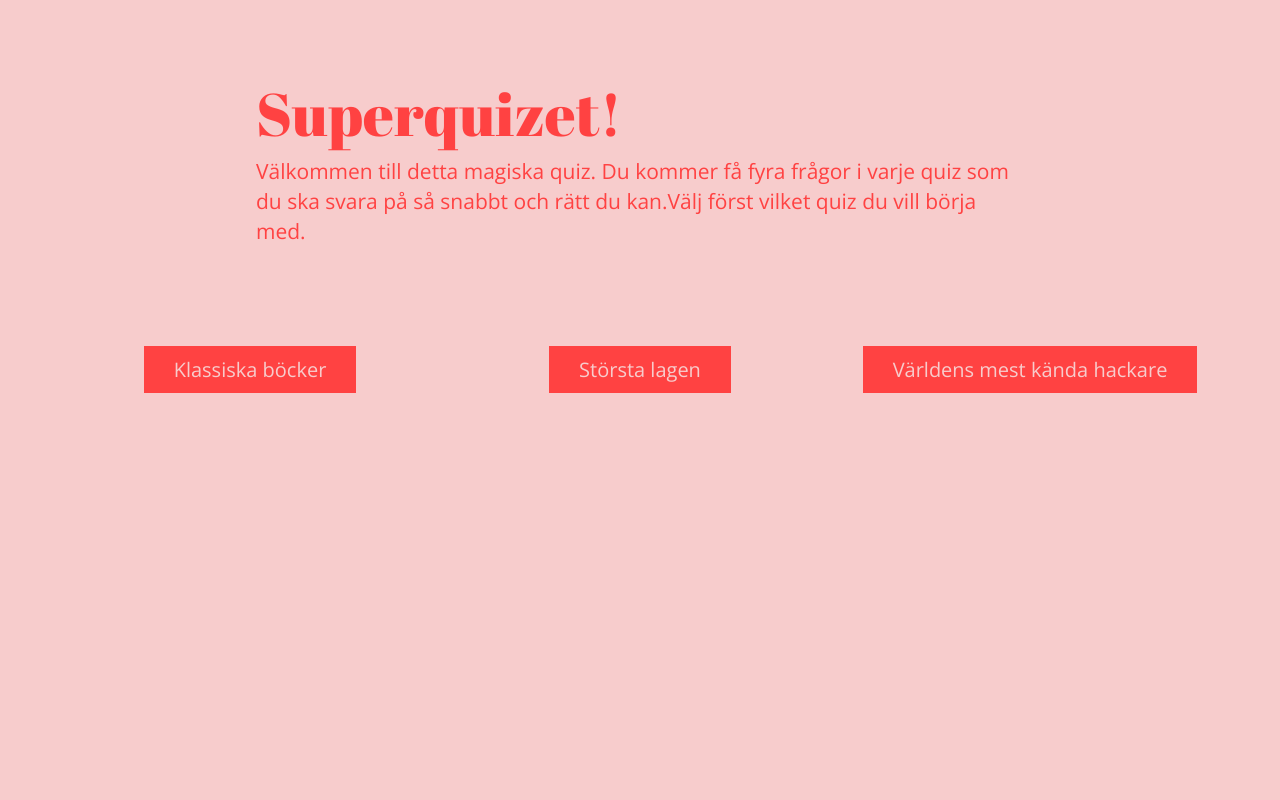
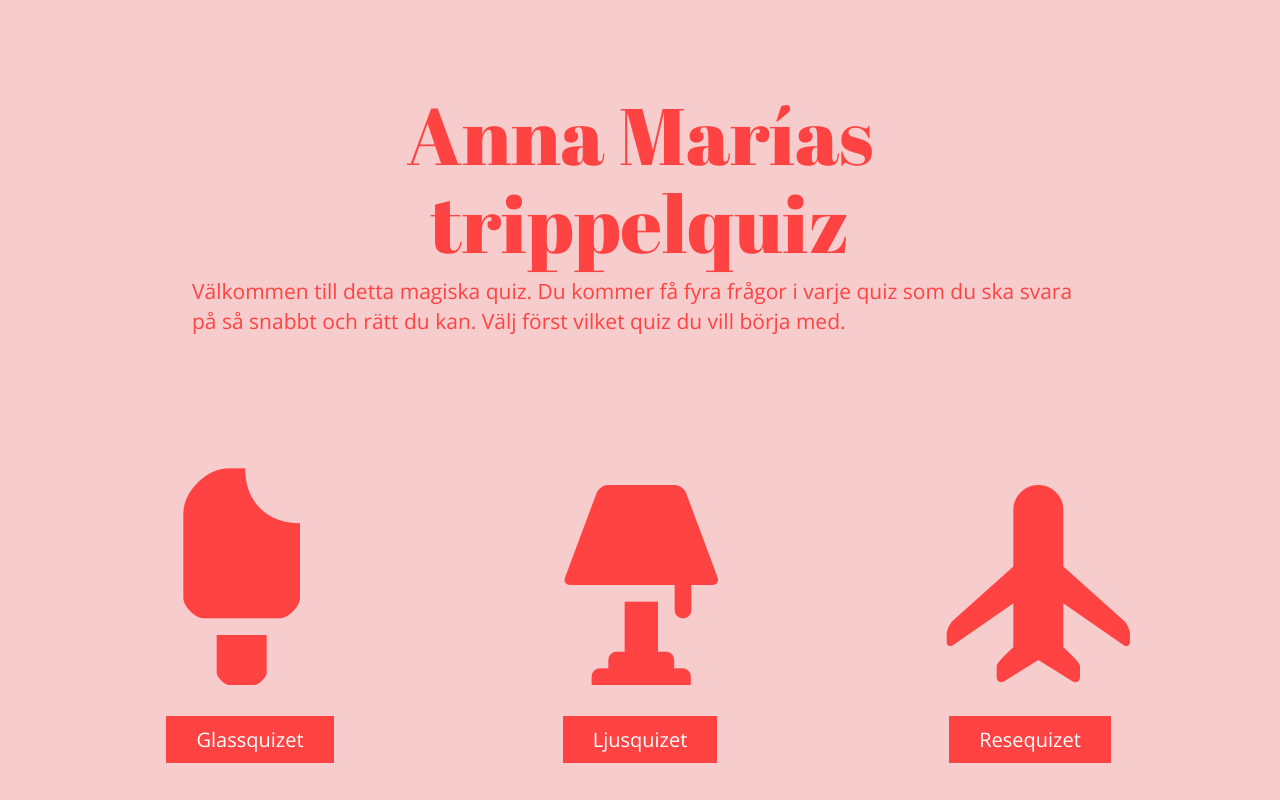
Before and after one commit to annamarialarsson/quizproject, a Django app: page / in a window 1280 px wide. Run offline with Django 3.2, Linux system fonts and the light colour scheme; some libraries are stand-ins or nearby versions.

Commit message:
CSS fixar

```diff
--- a/quiz/templates/quiz/quiz.html
+++ b/quiz/templates/quiz/quiz.html
@@ -13,7 +13,7 @@
 <body>
 	<div class="intro">
 		<h1>{{ quiz.name}}</h1>
-		<p>{{ quiz.description}} När du är redo klicka igång quizet.</p>
+		<p>{{ quiz.description}}</p>
 	</div>
 
 	<p><a href="{% url 'question_page' quiz_number 1 %}">Starta</a></p>
--- a/quiz/templates/quiz/startpage.html
+++ b/quiz/templates/quiz/startpage.html
@@ -12,14 +12,16 @@
 </head>
 <body>
 	<div class="intro">
-		<h1>Superquizet!</h1>
-		<p>Välkommen till detta magiska quiz. Du kommer få fyra frågor i varje quiz som du ska svara på så snabbt och rätt du kan.Välj först vilket quiz du vill börja med.</p>
+		<h1>Anna Marías trippelquiz</h1>
+		<p class="preamble">Välkommen till detta magiska quiz. Du kommer få fyra frågor i varje quiz som du ska svara på så snabbt och rätt du kan. Välj först vilket quiz du vill börja med.</p>
 	</div>
 
 	<div class="container">
 		<div class="row">
 			{% for quiz in quizzes %}
 			<div class="col-md-4">
+				<span class="{{ quiz.glyph }} quiz_icon" aria-hidden="true"></span>
+				<br>
 				<a href="{% url 'quiz_page' quiz.quiz_number %}" class="btn_big">
 				{{ quiz.name }}</a>
 			</div>
@@ -27,6 +29,9 @@
 
 		</div>
 	</div>
+
+
+
 <script src="https://ajax.googleapis.com/ajax/libs/jquery/1.12.4/jquery.min.js"></script>
 <script src="js/bootstrap.min.js"></script>
 </body>
--- a/quiz/views.py
+++ b/quiz/views.py
@@ -4,20 +4,23 @@ quizzes = [
 
 	{
 		"quiz_number":1,
-		"name": "Klassiska böcker",
-		"description": "Hur bra kan du dina klassiker?"
+		"name": "Glassquizet",
+		"description": "Vad kan du egentligen om glass?",
+		"glyph": "glyphicon glyphicon-ice-lolly-tasted",
 	},
 
 	{
 		"quiz_number": 2,
-		"name": "Största lagen",
-		"description": "Kan du dina lag?"
+		"name": "Ljusquizet",
+		"description": "Vad kan du egentligen om historiska genier?",
+		"glyph": "glyphicon glyphicon-lamp",
 	},
 
 	{
 		"quiz_number": 3,
-		"name": "Världens mest kända hackare",
-		"description": "Kan du dina lag?"
+		"name": "Resequizet",
+		"description": "Vad kan du om packning?",
+		"glyph": "glyphicon glyphicon-plane",
 	}
 
 ]
--- a/static/style.css
+++ b/static/style.css
@@ -4,32 +4,63 @@ body{
 	background: #f7cccc;
 }
 
+
 h1 {
 	font-family: 'Abril Fatface';
-	font-size: 60px;
-	margin-top: 80px;
+	font-size: 80px;
+	margin-top: 10%;
+	text-align: center;
 }
+
+
+img.center {
+    display: block;
+    margin: 0 auto;
+}
+
+
+a {
+	color: #ffffff;
+}
+
+a:hover {
+	color: yellow;
+	text-decoration: none;
+}
+
+/*p:preamble {
+	text-align: center;
+	font-size: 80px;
+}*/
+
 
 .intro {
 	font-size: 21px;
 	margin: auto;
-	width: 60%;
+	width: 70%;
 }
+
 
 .row {
 	margin-top: 100px;
 	text-align: center;
 }
 
+
 .btn_big {
 	background-color: #ff4242;
-	color: #f7cccc;
+	color: #ffffff;
 	border: none;
 	padding: 10px 30px;
 	font-size: 20px;
 }
 
-img.center {
-    display: block;
-    margin: 0 auto;
+.btn_big:hover{
+	color: yellow;
+	text-decoration: none;
 }
+
+.glyphicon {
+	font-size: 200px;
+	margin: 40px;
+}
```
